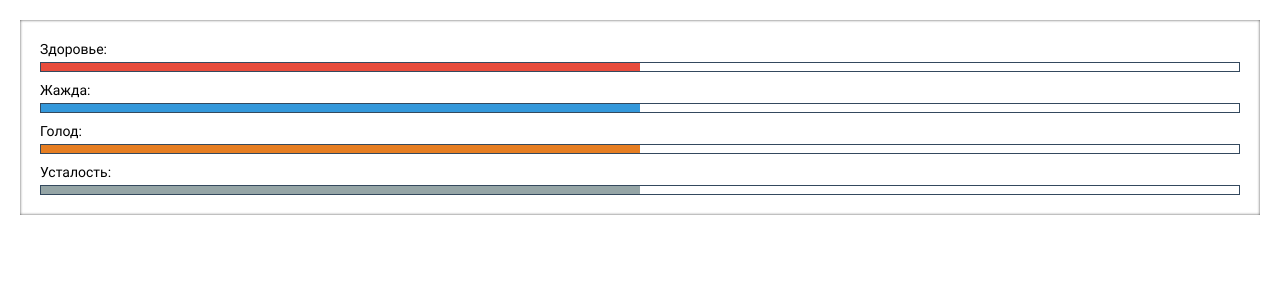
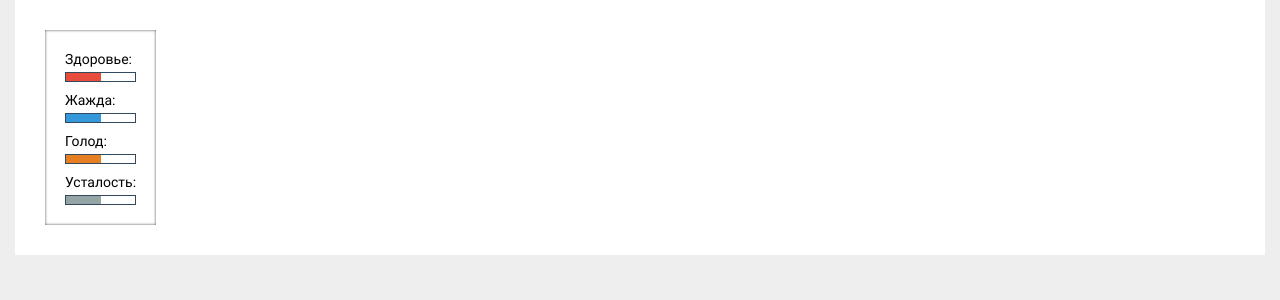
Before and after one commit to maximshigaev/maxim-shigaev-dd-game, a React (Create React App) app: page / in a window 1280 px wide. Shown: the top 300 px of the page. Built offline with nearby package versions, Linux system fonts and the light colour scheme.

Commit message:
Add styles for the App component

```diff
--- a/src/components/app/App.jsx
+++ b/src/components/app/App.jsx
@@ -1,6 +1,7 @@
 import React, { useState } from 'react';
 
 import { BarList } from '../barList/BarList.jsx';
+import './App.scss';
 
 const App = () => {
     const [bars, setBars] = useState([
@@ -10,7 +11,11 @@ const App = () => {
         {title: 'Усталость', color: '#95a5a6', quantity: 50, id: 4}
     ]);
 
-    return <BarList bars={bars} />;
+    return (
+        <div className="wrapper">
+            <BarList bars={bars} />
+        </div>
+    );
 }
 
 export { App };
--- /dev/null
+++ b/src/components/app/App.scss
@@ -0,0 +1,12 @@
+.wrapper {
+    background-color: white;
+    padding: 20px;
+}
+
+@media (min-width: 768px) {
+	.wrapper {
+		display: flex;
+        flex-wrap: wrap;
+        padding: 30px;
+	}
+}
--- a/src/scaffolding.scss
+++ b/src/scaffolding.scss
@@ -41,8 +41,7 @@ body {
 	color: black;
 	font-family: 'Roboto', 'Arial', 'sans-serif';
 
-	background-color: white;
-	padding: 20px;
+	background-color: #eeeeee;
 }
 
 a {
@@ -72,3 +71,11 @@ img {
 	clip: rect(0 0 0 0);
 	clip-path: inset(100%);
 }
+
+
+@media (min-width: 768px) {
+	body {
+		padding-left: 15px;
+		padding-right: 15px;
+	}
+}
```
